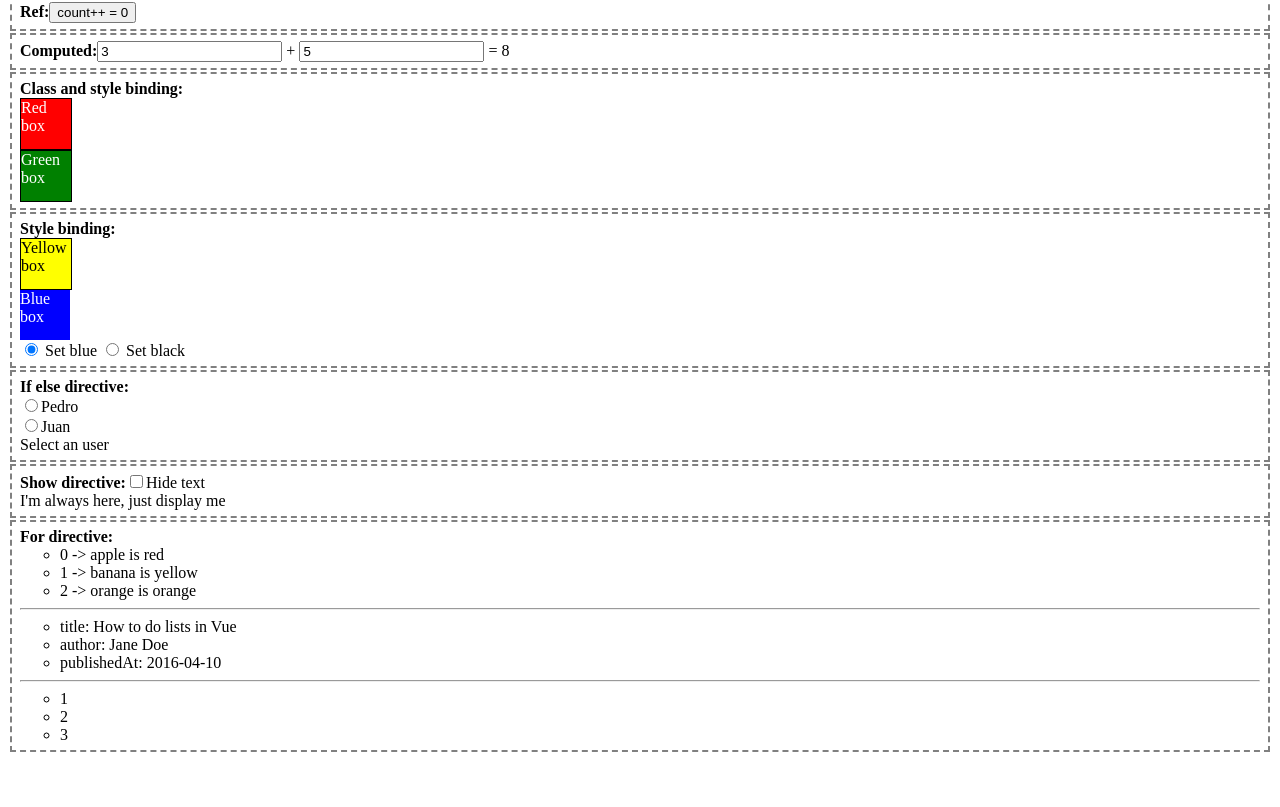
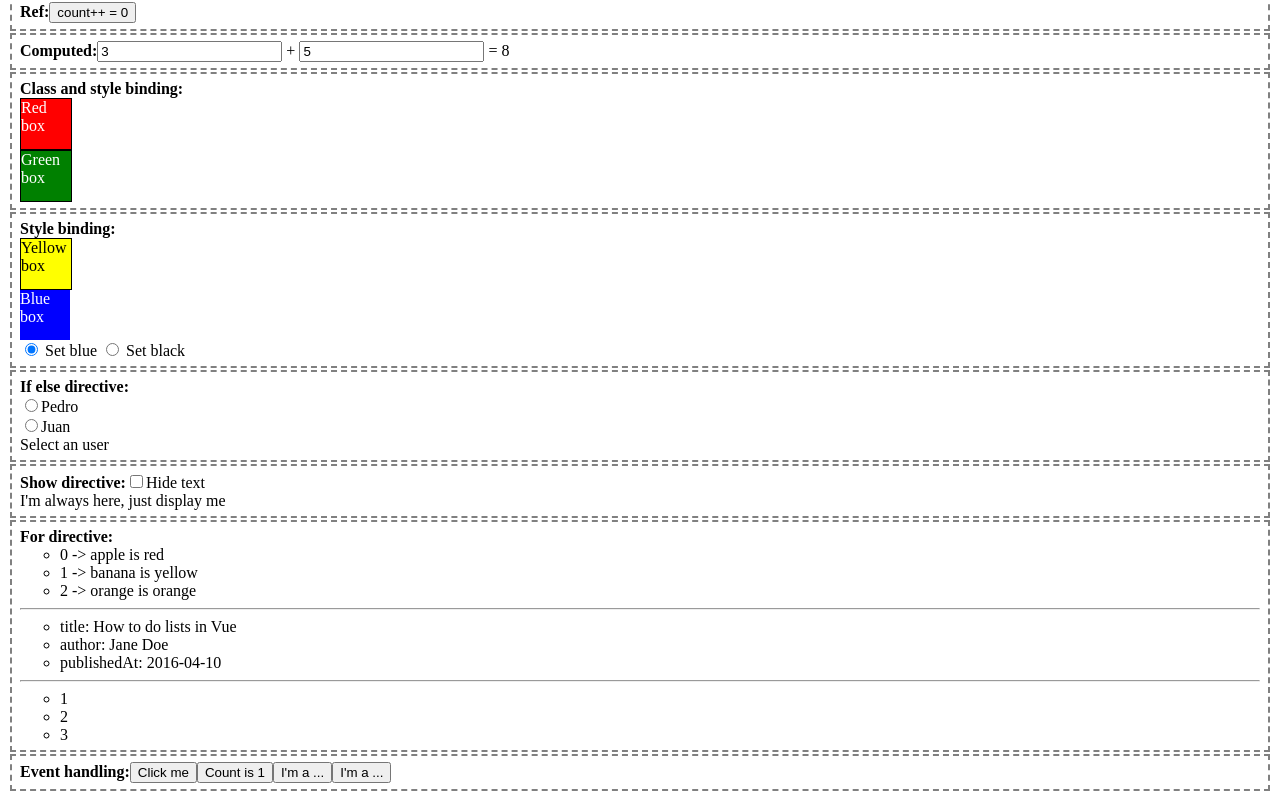
Before and after one commit to jhormanrus/remember-vue, a Vue app: page / in a window 1280 px wide. Shown: the part 445-1252 px from the top of the page. Before the commit the page ends 1213 px from the top, so only its background shows below. Built offline with nearby package versions, Linux system fonts and the light colour scheme.

Commit message:
1 file modified, 1 added

```diff
--- a/src/App.vue
+++ b/src/App.vue
@@ -17,6 +17,7 @@ import StyleBinding from './components/StyleBinding.vue';
 import IfElseDirective from './components/IfElseDirective.vue';
 import ShowDirective from './components/ShowDirective.vue';
 import ForDirective from './components/ForDirective.vue';
+import OnDirective from './components/OnDirective.vue';
 </script>
 
 <template>
@@ -89,5 +90,9 @@ import ForDirective from './components/ForDirective.vue';
       <b>For directive:</b>
       <ForDirective />
     </li>
+    <li>
+      <b>Event handling:</b>
+      <OnDirective />
+    </li>
   </ul>
 </template>
--- /dev/null
+++ b/src/components/OnDirective.vue
@@ -0,0 +1,26 @@
+<script setup>
+import { ref } from 'vue';
+
+const count = ref(1);
+const message = 'You clicked me';
+
+function handleClick() {
+  alert(message);
+}
+
+function showTagName(event) {
+  alert(event.target.tagName);
+}
+
+function showTagName2(showAlert, event) {
+  if (!showAlert) return;
+  alert(event.target.tagName);
+}
+</script>
+
+<template>
+  <button @click="handleClick()" type="button">Click me</button>
+  <button @click="count++" type="button">Count is {{ count }}</button>
+  <button @click="showTagName" type="button">I'm a ...</button>
+  <button @click="showTagName2(true, $event)" type="button">I'm a ...</button>
+</template>
```
